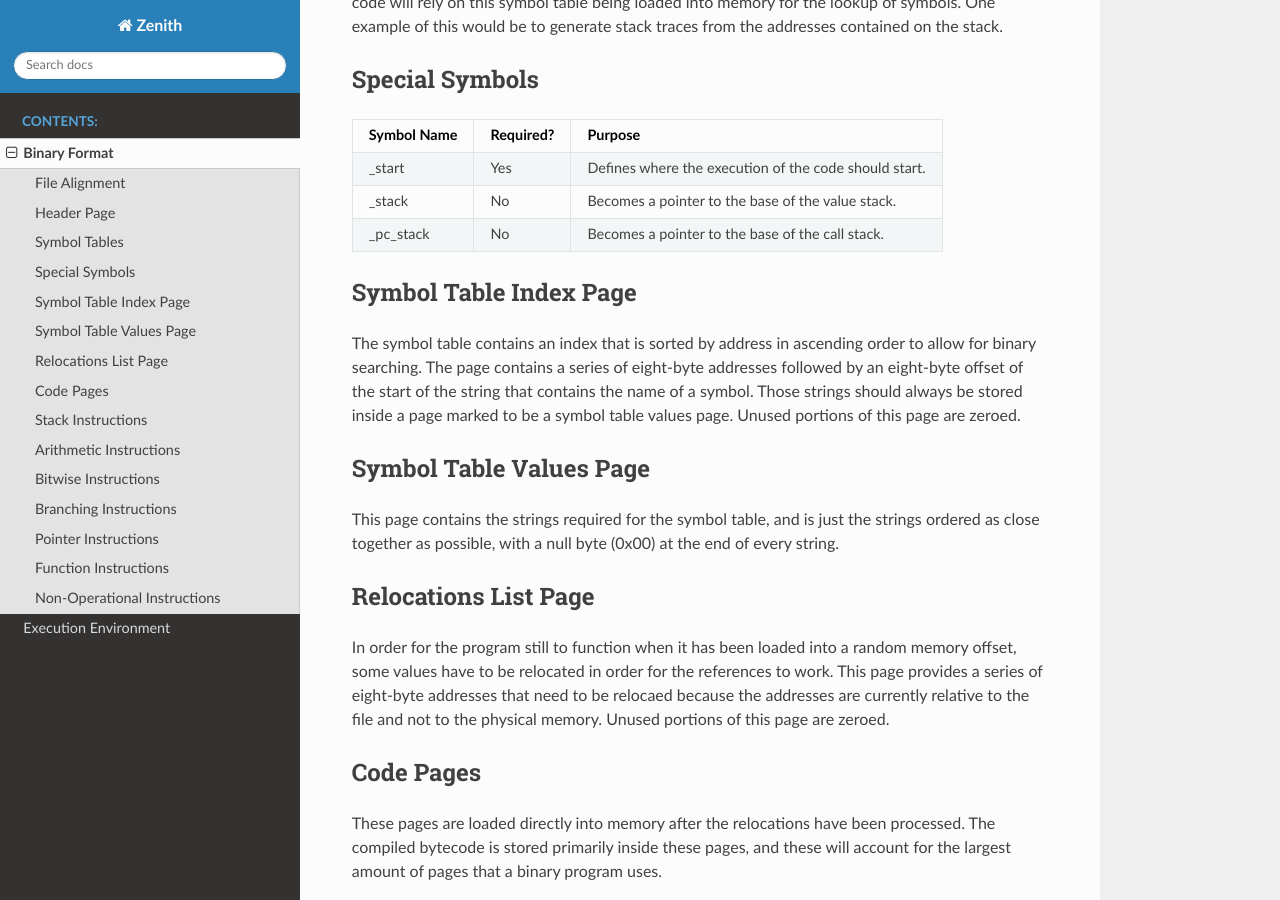
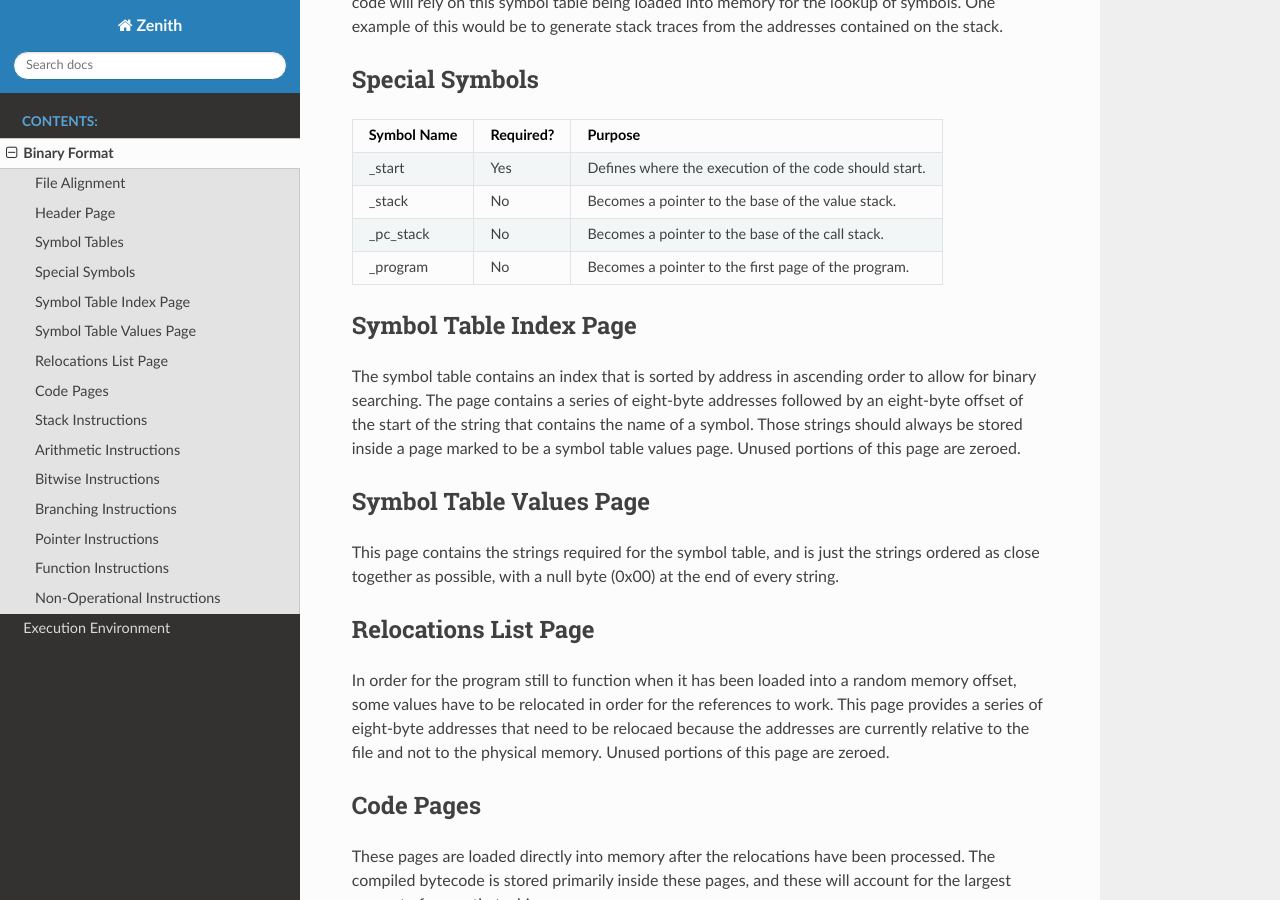
Before and after one commit to zenith-lang/documentation, a Sphinx documentation site: the page built from source/binary.rst, in a window 1280 px wide and 900 px high, scrolled down 1792 px. Built offline with Sphinx 7.4.7 and the Read the Docs theme 2.0.0, drawn with Linux system fonts in a browser that asks for light colours.

Commit message:
Added '_program' special variable

```diff
--- a/source/binary.rst
+++ b/source/binary.rst
@@ -105,6 +105,7 @@ Symbol Name Required? Purpose
 _start      Yes       Defines where the execution of the code should start.
 _stack      No        Becomes a pointer to the base of the value stack.
 _pc_stack   No        Becomes a pointer to the base of the call stack.
+_program    No        Becomes a pointer to the first page of the program.
 =========== ========= ==========================================================
 
 Symbol Table Index Page
```
